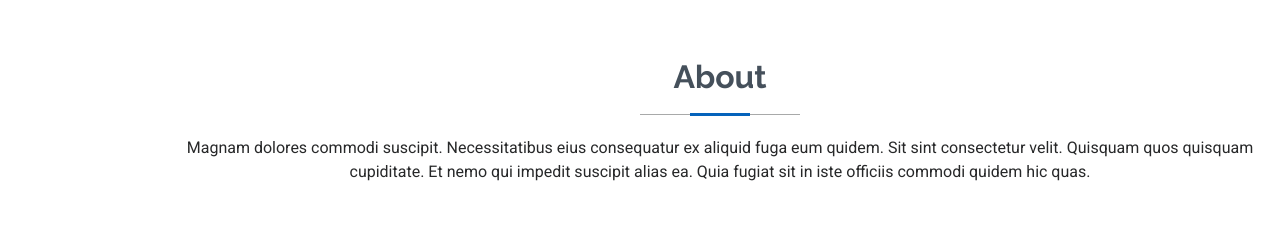
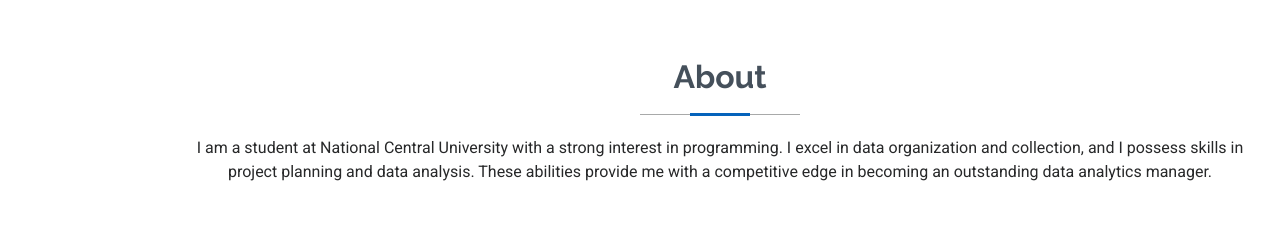
Before and after one commit to Pan-Chien-Han/web_page3, a plain HTML site: page index.html in a window 1280 px wide. Shown: the part 802-1036 px from the top of the page. Drawn offline with Linux system fonts and the light colour scheme.

Commit message:
Update index.html

```diff
--- a/index.html
+++ b/index.html
@@ -83,7 +83,7 @@
       <!-- Section Title -->
       <div class="container section-title" data-aos="fade-up">
         <h2>About</h2>
-        <p>Magnam dolores commodi suscipit. Necessitatibus eius consequatur ex aliquid fuga eum quidem. Sit sint consectetur velit. Quisquam quos quisquam cupiditate. Et nemo qui impedit suscipit alias ea. Quia fugiat sit in iste officiis commodi quidem hic quas.</p>
+        <p>I am a student at National Central University with a strong interest in programming. I excel in data organization and collection, and I possess skills in project planning and data analysis. These abilities provide me with a competitive edge in becoming an outstanding data analytics manager.</p>
       </div><!-- End Section Title -->
 
       <div class="container" data-aos="fade-up" data-aos-delay="100">
```
